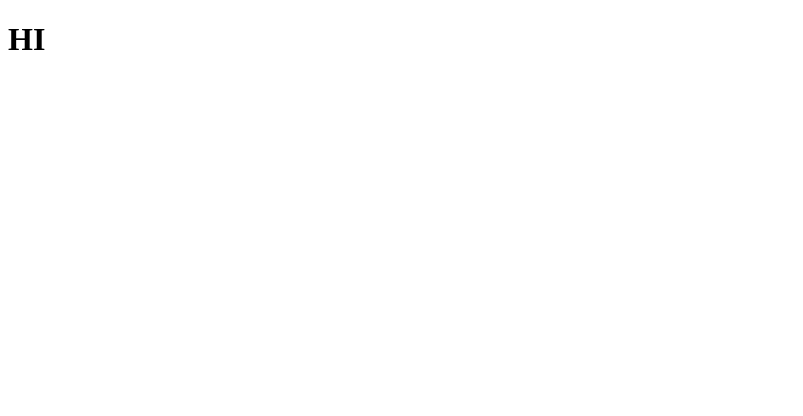
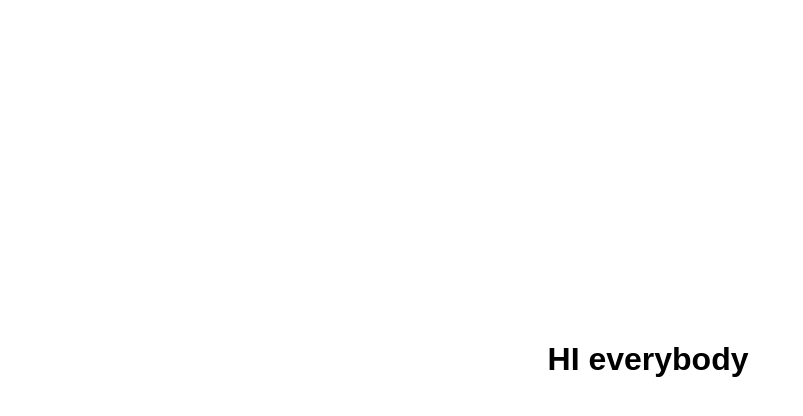
Before and after one commit to ivodouliery/hello, a plain HTML site: page index.html in a window 1280 px wide. Shown: the whole page, without its empty margins (0-803 px from the left). Drawn offline with Linux system fonts and the light colour scheme.

Commit message:
second save

```diff
--- a/index.html
+++ b/index.html
@@ -4,7 +4,17 @@
     <meta charset="UTF-8">
     <title>Document</title>
 </head>
+<style type="text/css">
+    h1{
+        position: absolute;
+        top: 40%;
+        width: 100%;
+        font-family: Arial, Helvetica, sans-serif;
+        font-size: 100;
+        text-align: center;
+    }
+</style>
 <body>
-    <h1>HI </h1>
+    <h1>HI everybody </h1>
 </body>
 </html>
```
